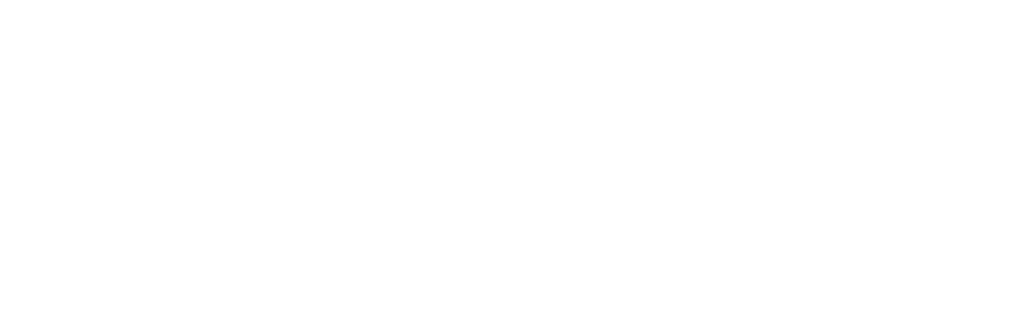
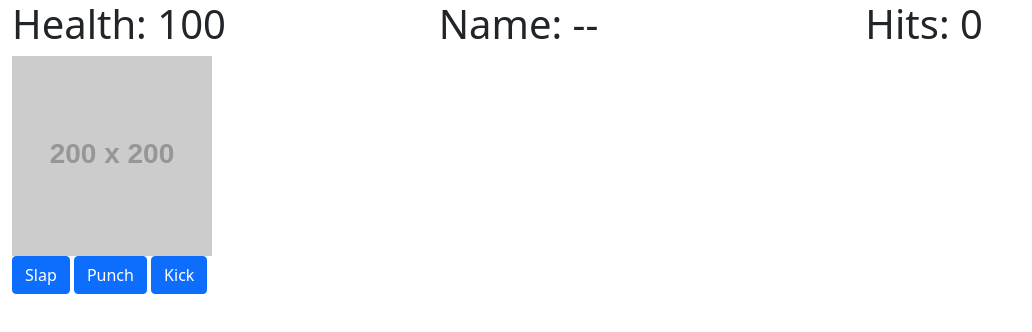
Before and after one commit to CameronOlson/slap-game, a plain HTML site: page index.html in a window 1280 px wide. Shown: the whole page, without its empty margins (0-1032 px from the left). Drawn offline with nearby package versions, Linux system fonts and the light colour scheme; placeholder pictures from the web are drawn by us.

Commit message:
First Draft

```diff
--- a/game.js
+++ b/game.js
@@ -0,0 +1,47 @@
+let health = 101;
+let strikes = -1;
+
+function slap() {
+    let slap = 1
+    let currentHealth = (health = health - slap)
+    // if( currentHealth == 0){
+    //     return "Game Over"
+    // }
+    // window.alert(currentHealth)
+    console.log(currentHealth)
+    hits()
+    update(currentHealth)
+}
+function punch() {
+    let punch = 5
+    let currentHealth = (health = health - punch)
+    // window.alert(currentHealth)
+    console.log(currentHealth)
+    hits()
+    update(currentHealth)
+}
+function kick() {
+    let kick = 10
+    let currentHealth = (health = health - kick)
+    // window.alert(currentHealth)
+    console.log(currentHealth)
+    hits()
+    update(currentHealth)
+}
+
+function hits(){
+    let currentHits =  strikes ++
+    updateHit(currentHits)
+
+}
+
+function update(currentHealth){
+    document.getElementById("health").innerText = currentHealth
+
+}
+function updateHit(currentHits){
+    document.getElementById("hits").innerText = currentHits
+}
+
+slap()
+hits()
--- a/index.html
+++ b/index.html
@@ -6,9 +6,44 @@
     <meta name="viewport" content="width=device-width, initial-scale=1.0">
     <link href="https://cdn.jsdelivr.net/npm/bootstrap@5.1.0/dist/css/bootstrap.min.css" rel="stylesheet" integrity="sha384-KyZXEAg3QhqLMpG8r+8fhAXLRk2vvoC2f3B09zVXn8CA5QIVfZOJ3BCsw2P0p/We" crossorigin="anonymous">
     <link rel="stylesheet" href="./assets/styles/style.css">
-    <title>Document</title>
+    <title>Slap Game</title>
 </head>
 <body>
+<header>
+<div class="container-fluid">
+    <div class="row">
+        <div class="col">
+            <h1><span>Health: <span id="health">--</span></span></h1>
+        </div>
+        <div class="col">
+            <h1><span>Name: <span id="name">--</span></span></h1>
+        </div>
+        <div class="col">
+            <h1><span>Hits: <span id="hits">--</span></span></h1>
+        </div>
+    </div>
+    </div>
+</header>
+    <main>
+        <div class="container-fluid">
+            <div class="row">
+                <div class="col">
+                 <div> <img src="//placehold.it/200x200" alt=""></div>
+                </div>
+            </div>
+        </div>
+    </main>
+    <footer>
+        <div class="container-fluid">
+            <div class="row">
+                <div class="col">
+                    <div class="btn btn-primary" onclick="slap()"> Slap</div>
+                    <div class="btn btn-primary" onclick="punch()"> Punch</div>
+                    <div class="btn btn-primary" onclick="kick()"> Kick</div>
+                </div>
+            </div>
+        </div>
+    </footer>
 
     <script src="game.js"></script>
 </body>
```
